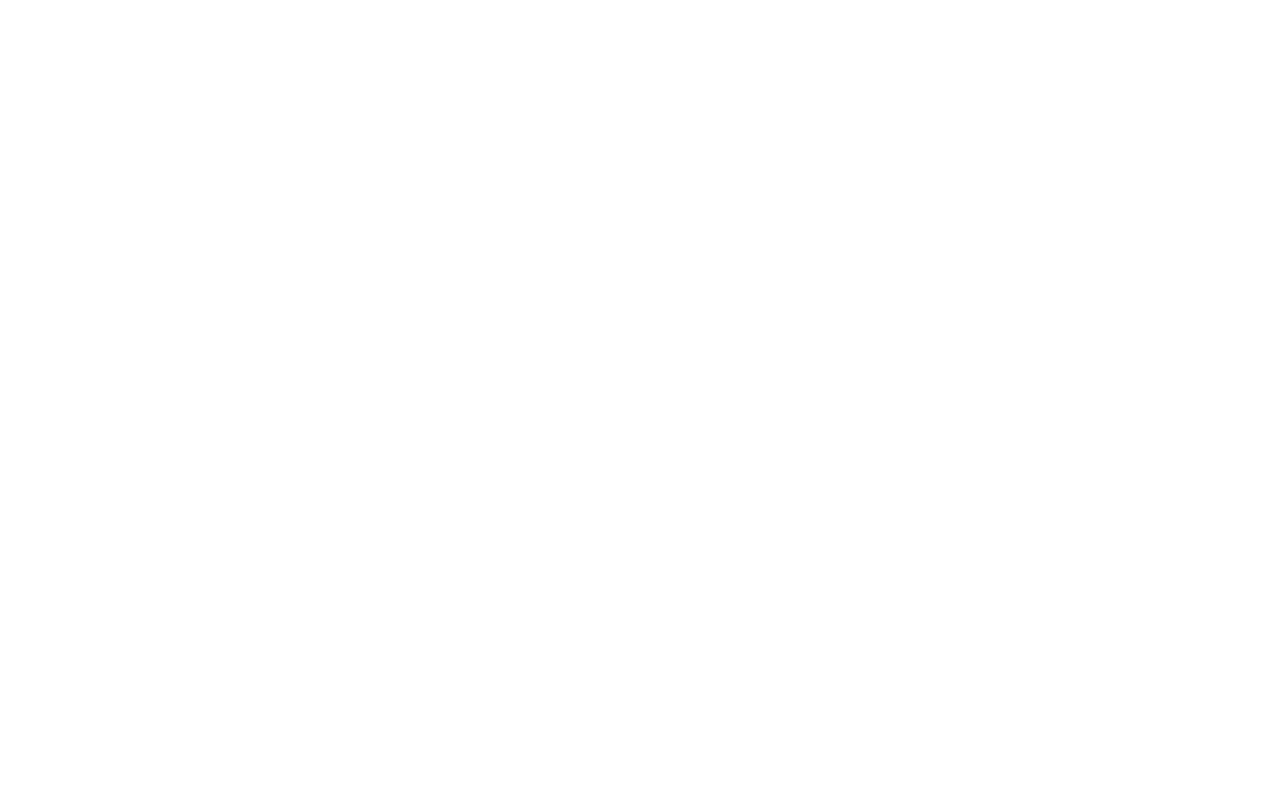
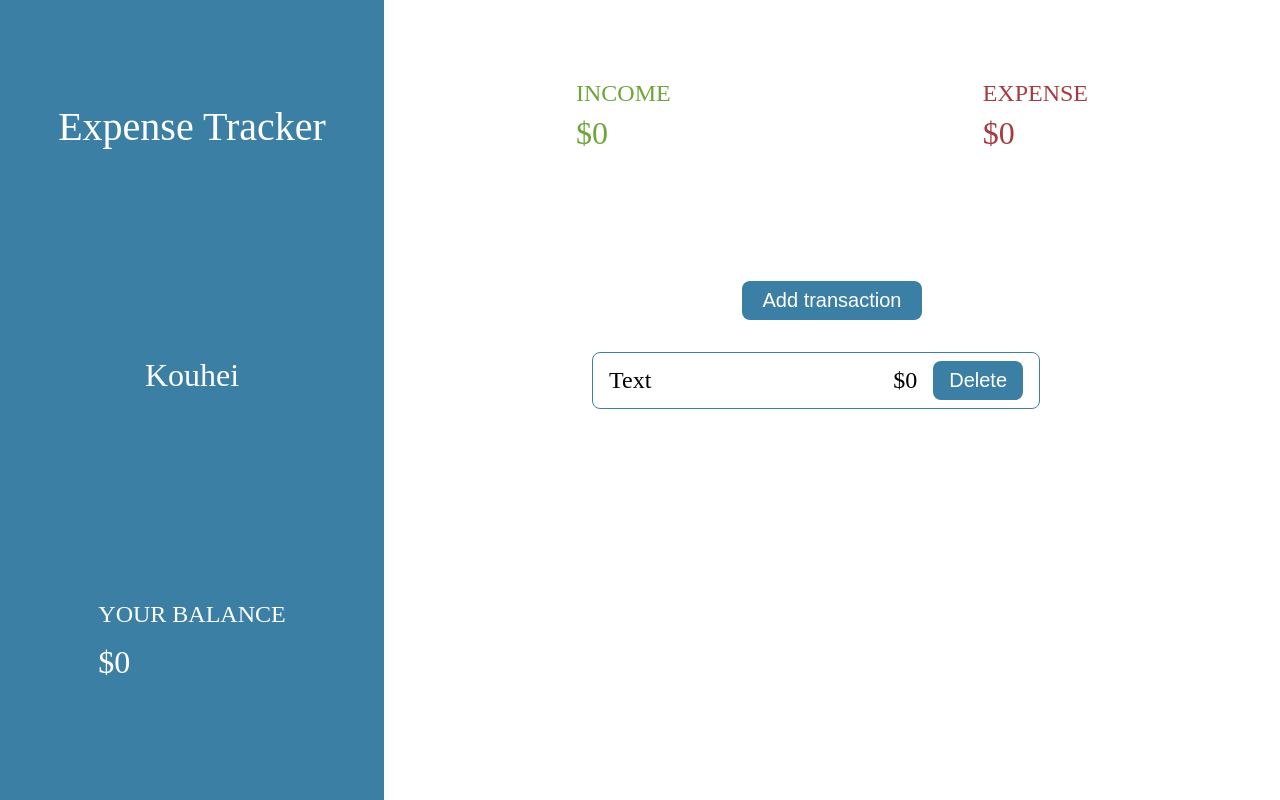
Before and after one commit to ianSama0217/expenseTracker, a Vue app: page / in a window 1280 px wide. Built offline with nearby package versions, Linux system fonts and the light colour scheme.

Commit message:
complate main page typesetting

```diff
--- a/src/App.vue
+++ b/src/App.vue
@@ -8,13 +8,56 @@
 </script>
 
 <template>
-  <!-- <sidebar />
-  <setAmountBox />
-  <addBtn />
-  <list /> -->
+  <div class="body">
+    <div class="leftBox">
+      <sidebar />
+    </div>
+
+    <div class="rightBox">
+      <div class="rightTopBox">
+        <setAmountBox />
+        <addBtn />
+      </div>
+      <div class="listArea">
+        <list />
+      </div>
+    </div>
+  </div>
 
   <!-- <addPopWindow /> -->
   <!-- <deletePopWindow /> -->
 </template>
 
-<style scoped lang="scss"></style>
+<style scoped lang="scss">
+.body {
+  display: flex;
+
+  .leftBox {
+    flex: 1 1 30vw;
+  }
+
+  .rightBox {
+    flex: 3 1 50vw;
+    display: flex;
+    flex-direction: column;
+    padding-top: 10vh;
+    padding-left: 10vw;
+
+    .rightTopBox {
+      height: 30vh;
+      width: 40vw;
+      display: flex;
+      flex-direction: column;
+      justify-content: space-between;
+    }
+
+    .listArea {
+      height: 50vh;
+      width: 40vw;
+      margin-top: 1rem;
+      padding: 1rem;
+      overflow-y: scroll;
+    }
+  }
+}
+</style>
--- a/src/components/addBtn.vue
+++ b/src/components/addBtn.vue
@@ -6,12 +6,14 @@
 
 <style scoped lang="scss">
 button {
+  width: 14vw;
   background-color: #3c7fa5;
   color: white;
   border-radius: 8px;
   border: none;
   padding: 0.5rem 1rem;
   font-size: 1.25rem;
+  align-self: center;
 
   &:hover {
     cursor: pointer;
```
